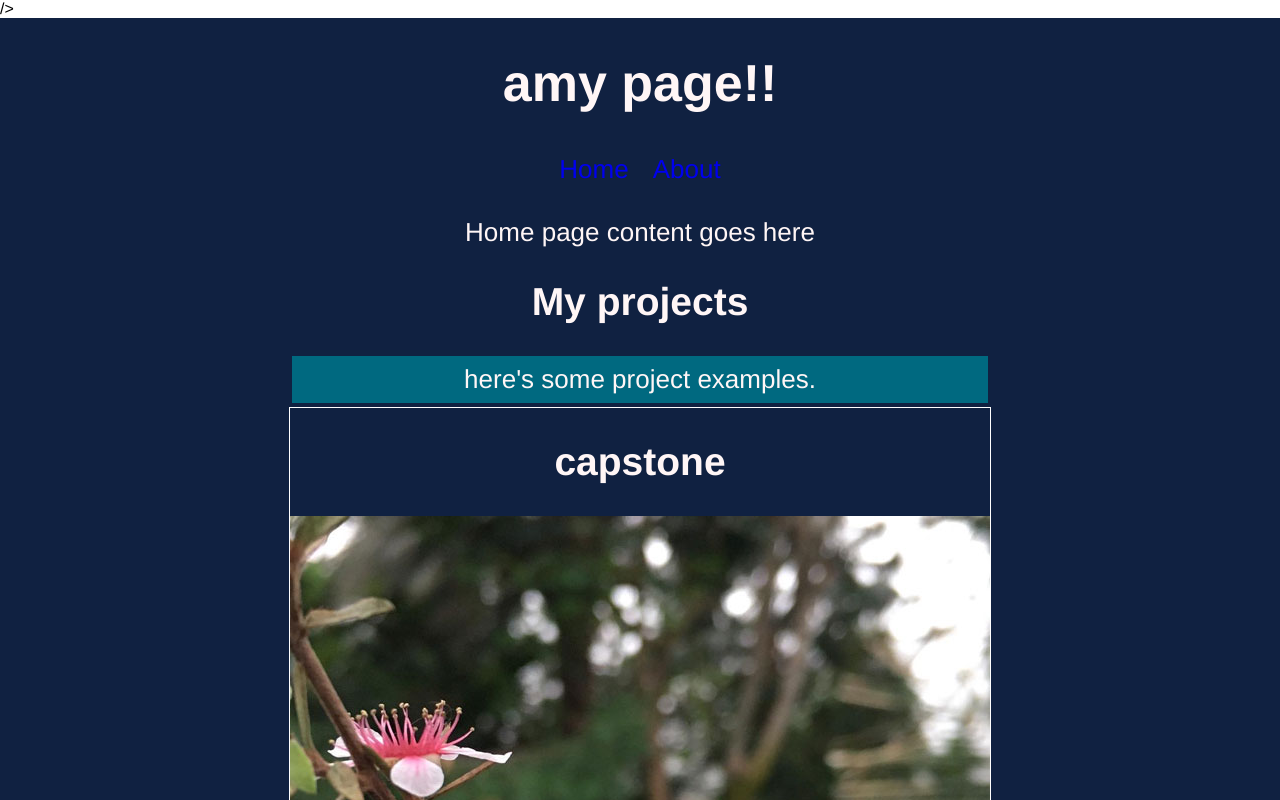
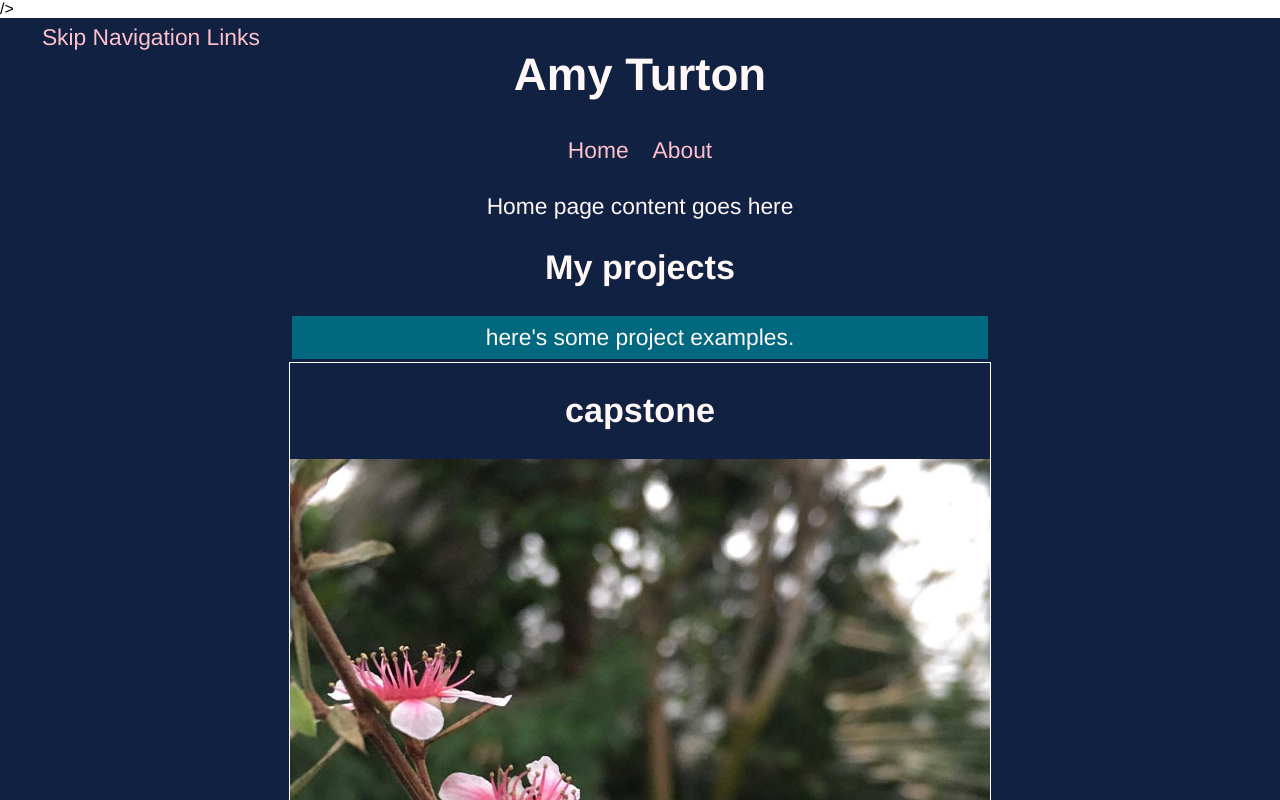
Before and after one commit to manytrout/portfolio-amy, a React (Create React App) app: page / in a window 1280 px wide. Shown: the top 800 px of the page. Built offline with nearby package versions, Linux system fonts and the light colour scheme; a web font is replaced by a local one.

Commit message:
added skiptomain in app.js and styling changes. createad PageProject.js and made a generic item for cooldatabase

```diff
--- a/src/App.js
+++ b/src/App.js
@@ -6,15 +6,17 @@ import Header from "./components/Header";
 import PageHome from "./pages/PageHome";
 import PageAbout from "./pages/PageAbout";
 import Footer from "./components/Footer";
+import PageProjects from "./pages/PageProjects";
 
 function App() {
 	return (
 		<div className="App">
 			<BrowserRouter path="/">
-				<Header title="amy page!!" />
+				<Header title="Amy Turton" />
 				<Routes>
 					<Route path="/" element={<PageHome />} />
 					<Route path="/about" element={<PageAbout />} />
+					<Route path="/projects" element={<PageProjects />} />
 				</Routes>
 			</BrowserRouter>
 
--- a/src/components/Header.js
+++ b/src/components/Header.js
@@ -1,9 +1,11 @@
-
-import { NavLink } from "react-router-dom";
+import {NavLink} from "react-router-dom";
 
 function Header(props) {
 	return (
 		<header>
+			<a className="skip-link" href="#main-id">
+				Skip Navigation Links
+			</a>
 			<h1>{props.title}</h1>
 			<nav className="site-navigation" id="site-navigation">
 				<ul className="nav-list" id="nav-list">
@@ -15,7 +17,6 @@ function Header(props) {
 					</li>
 				</ul>
 			</nav>
-
 		</header>
 	);
 }
--- a/src/pages/PageHome.js
+++ b/src/pages/PageHome.js
@@ -3,7 +3,7 @@ import Projects from "../components/Projects";
 
 function PageHome() {
 	return (
-		<main>
+		<main id="main-id">
 			<p>Home page content goes here</p>
 			<Projects />
 			<Fun />
--- /dev/null
+++ b/src/pages/PageProjects.js
@@ -0,0 +1,10 @@
+
+import Projects from "../components/Projects";
+function PageProjects(){
+    return(
+        <div className="page-projects">
+            all the projects i've done so far
+        </div>
+    );
+}
+export default PageProjects;
--- a/src/scss/App.scss
+++ b/src/scss/App.scss
@@ -9,8 +9,37 @@ body {
 code {
 	font-family: "Courier Prime", "Courier New", monospace;
 	border: 1px solid transparent;
-   border-radius: 3px;
+	border-radius: 3px;
 	background-color: rgb(160, 160, 160);
+}
+.skip-link {
+	margin-right: 1rem;
+	position: absolute;
+	transform: translateX(-200%);
+	transition: transform 0.3s;
+
+	&:focus {
+		position: static;
+		transform: translateX(0);
+	}
+}
+
+a,
+a:visited {
+	display: block;
+	padding: 6px 12px;
+	text-decoration: none;
+	color: pink;
+}
+
+a:hover,
+a:focus,
+a:active {
+	text-decoration: underline;
+}
+
+a:focus {
+	outline: 1px dotted;
 }
 .App {
 	text-align: center;
@@ -20,11 +49,9 @@ code {
 	flex-direction: column;
 	align-items: center;
 	justify-content: center;
-	font-size: calc(10px + 2vmin);
+	font-size: calc(10px + 1.6vmin);
+	// that calc with 1.6vmin seems like close enough to the right balance for now
 	color: #fff6f6;
-}
-.App-link {
-	color: #61dafb;
 }
 
 @keyframes App-logo-spin {
@@ -78,12 +105,6 @@ nav {
 	li {
 		display: inline-block;
 	}
-
-	a {
-		display: block;
-		padding: 6px 12px;
-		text-decoration: none;
-	}
 }
 
 /* style outline from Jonathon */
```
Also changed, not shown: src/data/coolDatabase.js (+22 -0 lines), src/pages/PageProject.js (+2 -9 lines), 1 other file (tests, documents, lock files or other folders).
